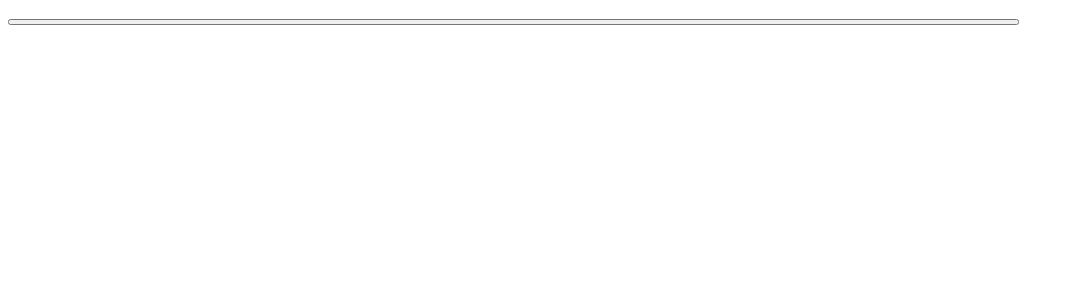
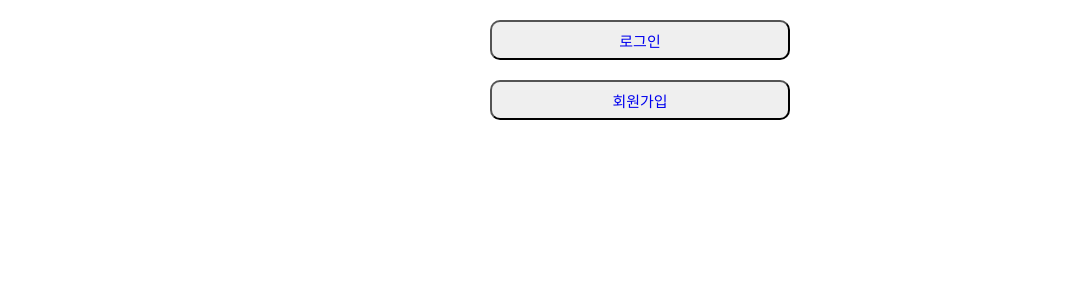
Before and after one commit to Skin-Beauty/Beauty-Front, a React (Create React App) app: page / in a window 1280 px wide. Shown: the top 300 px of the page, without its empty margins (0-1074 px from the left). Built offline with nearby package versions, Linux system fonts and the light colour scheme.

Commit message:
feat: 메인화면 레이아웃

```diff
--- a/src/pages/MainPage.js
+++ b/src/pages/MainPage.js
@@ -8,12 +8,26 @@ const MainPage = () => {
   }, []);
   return (
     <>
-      <LoginBtn></LoginBtn>
+      <Button>
+        <Link to="/login">로그인</Link>
+      </Button>
+      <Button>
+        <Link to="/register">회원가입</Link>
+      </Button>
     </>
   );
 };
 export default MainPage;
 
-const LoginBtn = styled.button`
+const Button = styled.button`
   width: 80%;
+  max-width: 300px;
+  margin: 20px auto;
+  border-radius: 10px;
+  display: block;
+  height: 40px;
+  font-size: 15px;
+  a {
+    text-decoration: none;
+  }
 `;
```
